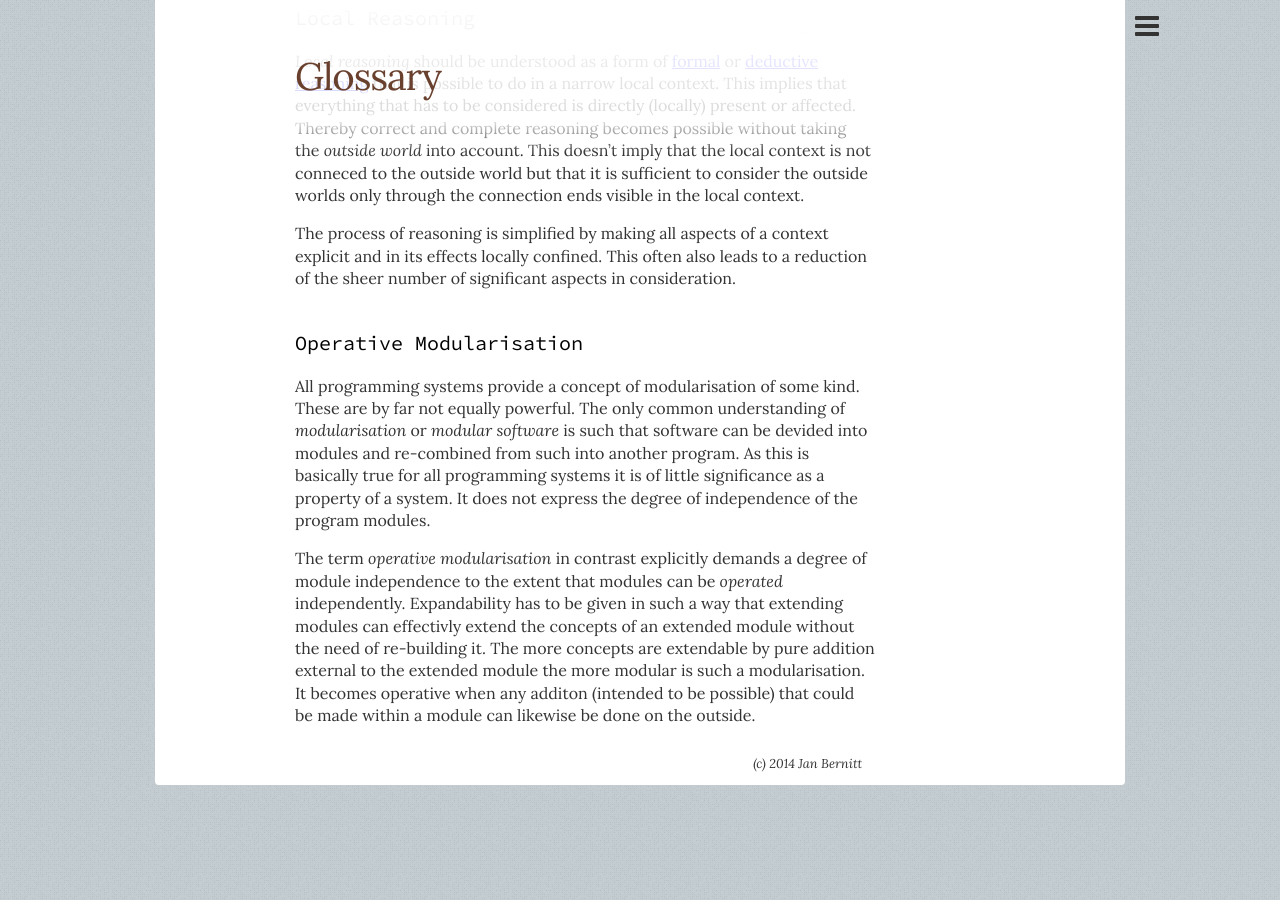
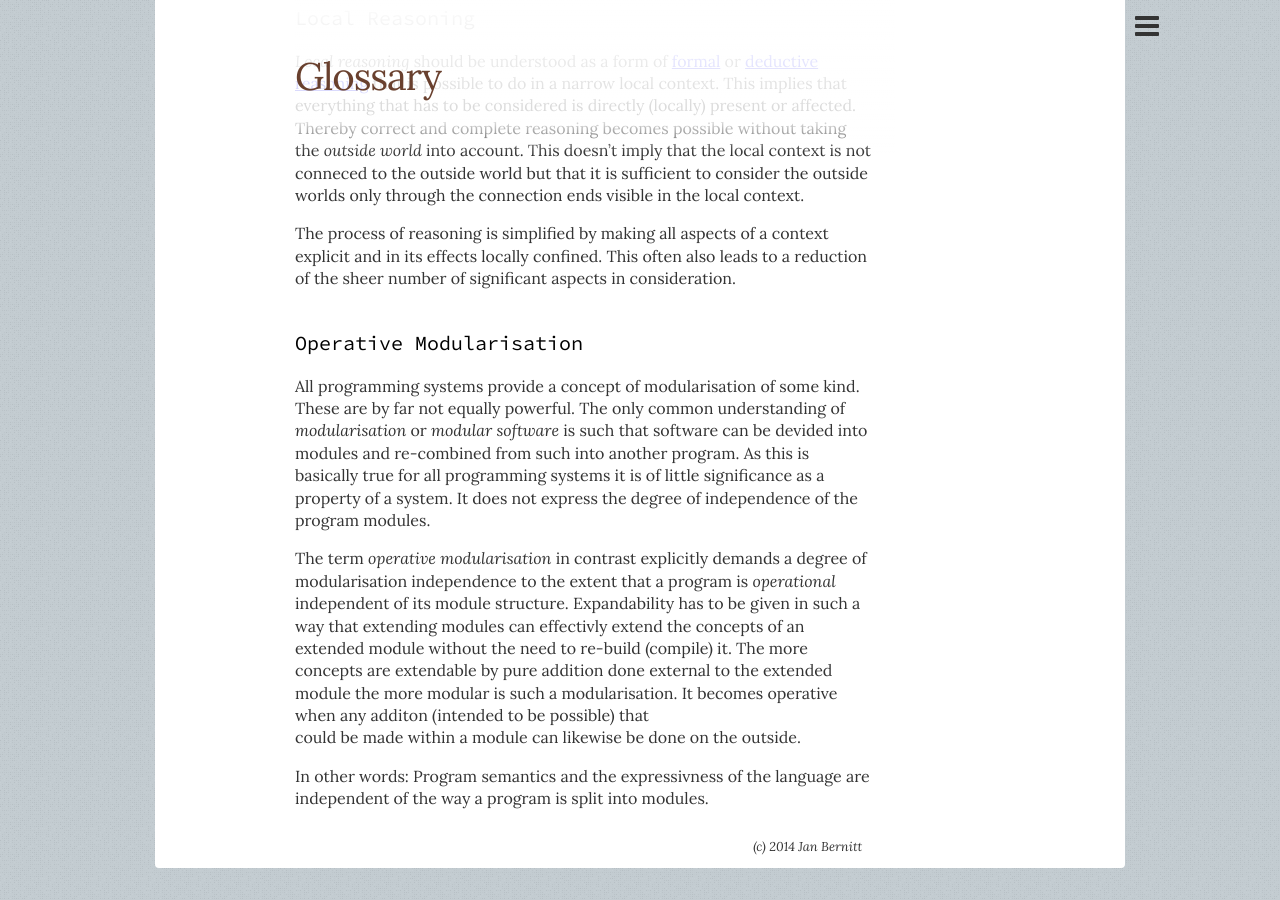
Before and after one commit to bruno-lang/bruno-lang.github.io, a Jekyll site: the page built from glossary/index.md, in a window 1280 px wide and 900 px high, scrolled down 656 px. Built offline with Jekyll 4.4.1, drawn with Linux system fonts in a browser that asks for light colours; nearby versions of some CDN libraries; before the commit the page ends 1473 px from its top, so only the background shows below that.

Commit message:
Update index.md

```diff
--- a/glossary/index.md
+++ b/glossary/index.md
@@ -50,11 +50,15 @@ significance as a property of a system. It does not express the degree
 of independence of the program modules.
 
 The term _operative modularisation_ in contrast explicitly demands a
-degree of module independence to the extent that modules can be _operated_
-independently. Expandability has to be given in such a way that extending
-modules can effectivly extend the concepts of an extended module without
-the need of re-building it. The more concepts are extendable by pure
-addition external to the extended module the more modular is such a
-modularisation. It becomes operative when any additon (intended to be
-possible) that  could be made within a module can likewise be done on
-the outside.
+degree of modularisation independence to the extent that a program is
+_operational_ independent of its module structure.
+Expandability has to be given in such a way that extending modules can
+effectivly extend the concepts of an extended module without the need
+to re-build (compile) it.
+The more concepts are extendable by pure addition done external to the
+extended module the more modular is such a modularisation.
+It becomes operative when any additon (intended to be possible) that
+could be made within a module can likewise be done on the outside.
+
+In other words: Program semantics and the expressivness of the
+language are independent of the way a program is split into modules.
```
